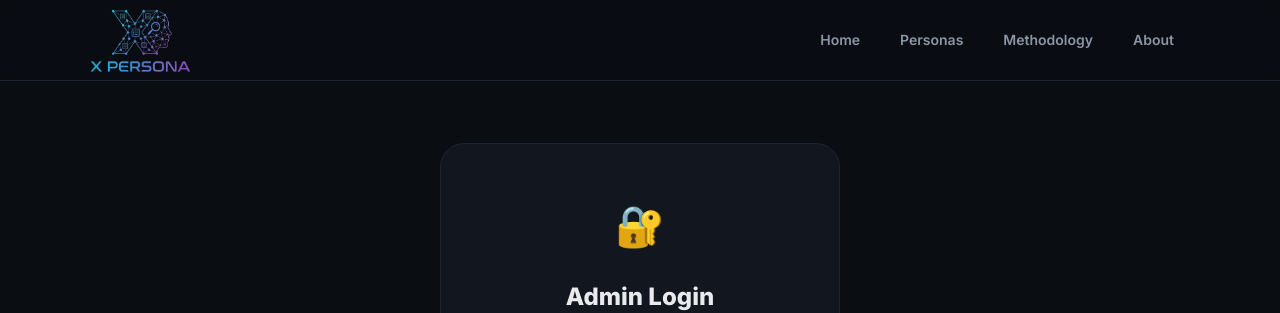
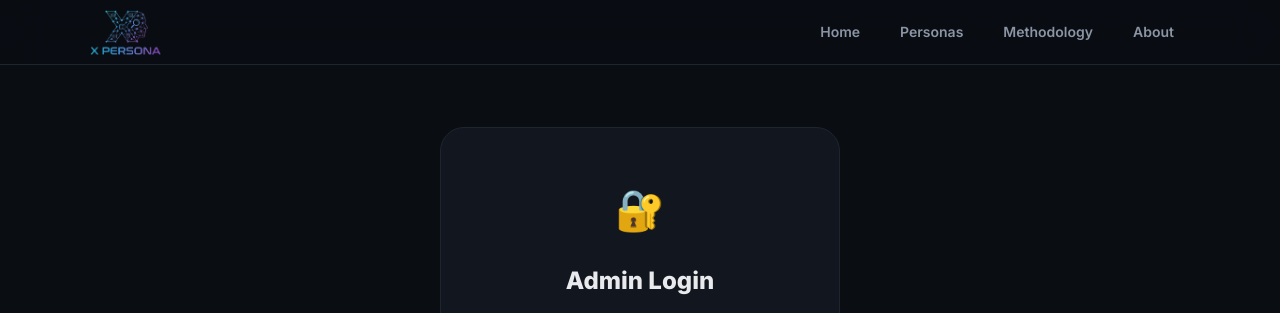
Before and after one commit to krynsky/x-persona, a Python web app: template templates/admin/login.html in a window 1280 px wide. Shown: the top 313 px of the page. Run offline with Jinja, Linux system fonts and the light colour scheme; the template is opened without the code that fills it, so the values that code supplies are empty.

Commit message:
Reduce nav logo size to fit header

```diff
--- a/static/css/style.css
+++ b/static/css/style.css
@@ -64,7 +64,7 @@ a:hover { color: #4db8ff; }
     display: flex;
     justify-content: space-between;
     align-items: center;
-    height: 80px;
+    height: 64px;
 }
 
 .nav-brand {
@@ -75,7 +75,7 @@ a:hover { color: #4db8ff; }
 .nav-brand:hover { opacity: 0.85; }
 
 .nav-logo {
-    height: 68px;
+    height: 48px;
     width: auto;
     display: block;
 }
```
